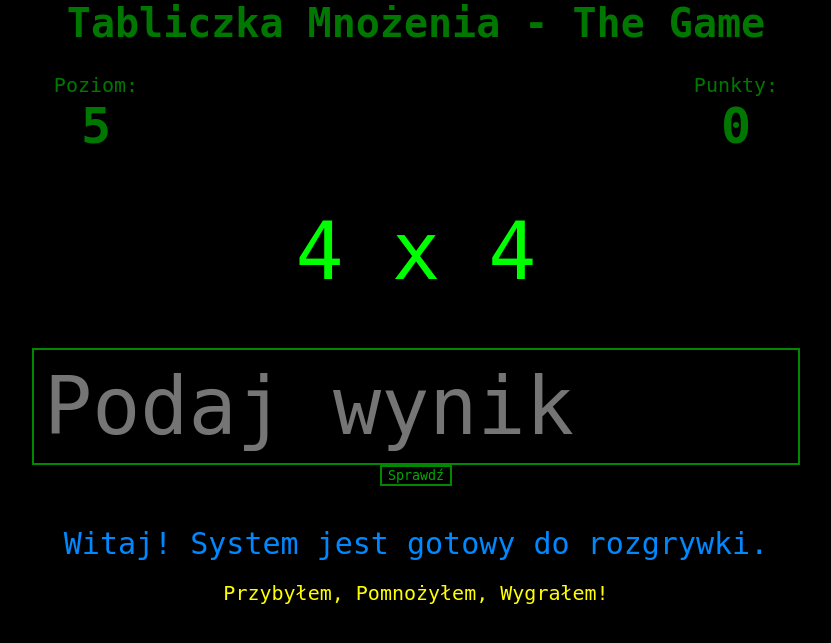
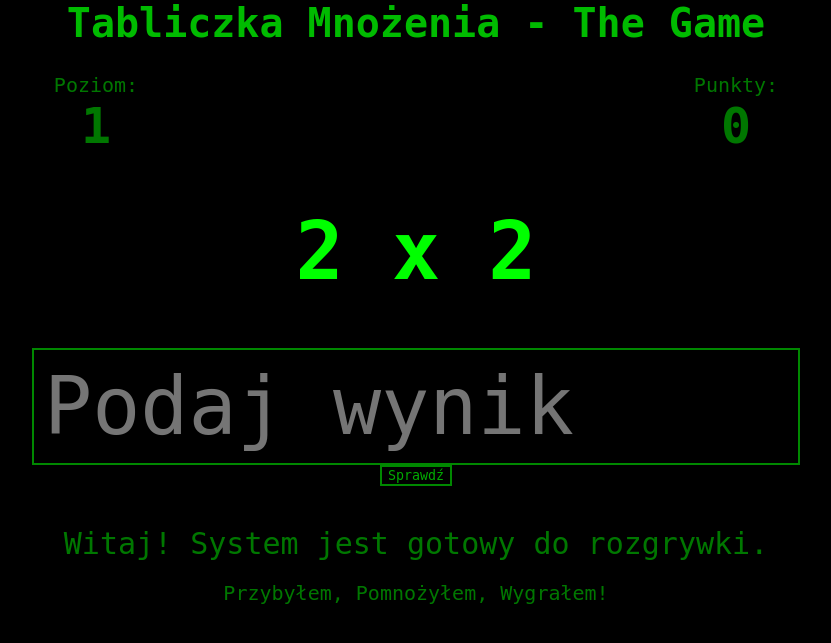
Before and after one commit to zakson/grailoczyn, a PHP site: page / in a window 1280 px wide. Shown: the top 643 px of the page, without its empty margins (224-1055 px from the left). Run offline with PHP 8.4, Linux system fonts and the light colour scheme.

Commit message:
Update index.php
http://pastebin.com/rZJsx6AS

```diff
--- a/index.php
+++ b/index.php
@@ -8,12 +8,14 @@ body, html{
 	margin:0px;
 	padding:0px;
 }
-
 body{
 	background-color:#000;
 	color:#070;
 	font-family:monospace;
 	font-size:20px;
+}
+h1{
+	color:#0b0;
 }
 input{
 	background-color:#000;
@@ -36,6 +38,7 @@ div.zadanie{
 	clear:both;
 	padding:50px;
 	font-size:80px;
+	font-weight:bold;
 	color:#0f0;
 }
 
@@ -48,7 +51,7 @@ div.zadanie{
 #komunikat{
 	padding:20px;
 	font-size:30px;
-	color:#08f;
+	/*color:#08f;*/
 }
 
 #komunikat good{
@@ -59,7 +62,7 @@ div.zadanie{
 	color:#f00;
 }
 #motd {
-	color:#ff0;
+	/*color:#ff0;*/
 }
 
 		</style>
@@ -67,7 +70,7 @@ div.zadanie{
 
 var A;
 var B;
-var poziom = 5;
+var poziom = 1;
 var punkty = 0;
 var komunikat = 'Witaj! System jest gotowy do rozgrywki.';
 
@@ -81,8 +84,8 @@ var komunikat = 'Witaj! System jest gotowy do rozgrywki.';
   }
 
 function losuj(){
-	A = Math.floor((Math.random() * poziom) + 1);
-	B = Math.floor((Math.random() * poziom) + 1);
+	A = Math.floor((Math.random() * poziom) + 2);
+	B = Math.floor((Math.random() * poziom) + 2);
     $E('zadanie').innerHTML = A + ' x ' + B;
 }
 
@@ -108,7 +111,8 @@ function update(){
 			punkty = punkty - poziom;
 		}
 	}
-	poziom = Math.floor(punkty / 10) + 5;
+	if(punkty < 0) punkty = 0;
+	poziom = Math.floor(punkty / 10) + 2;
 	update();
   }
 
```
